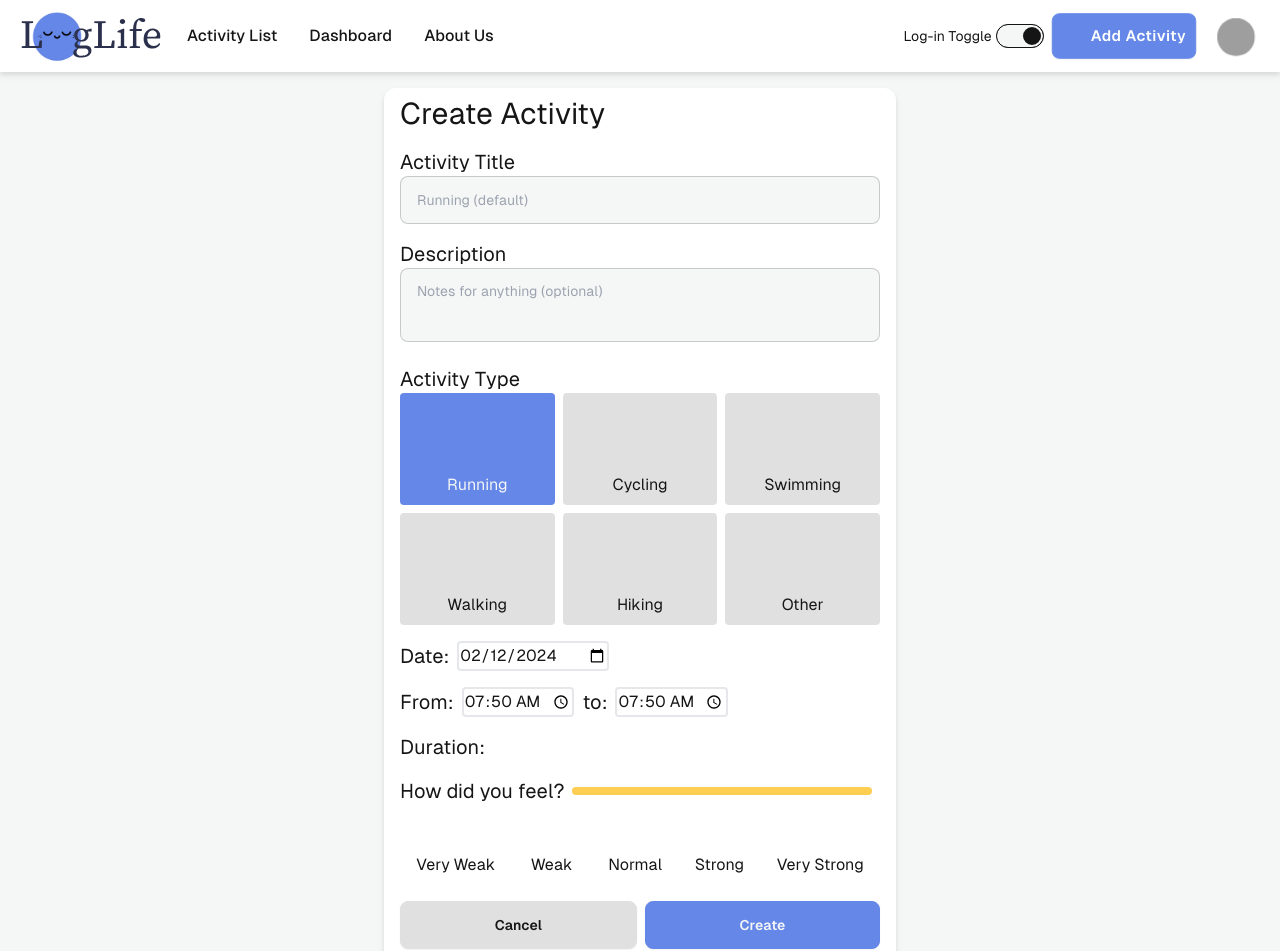
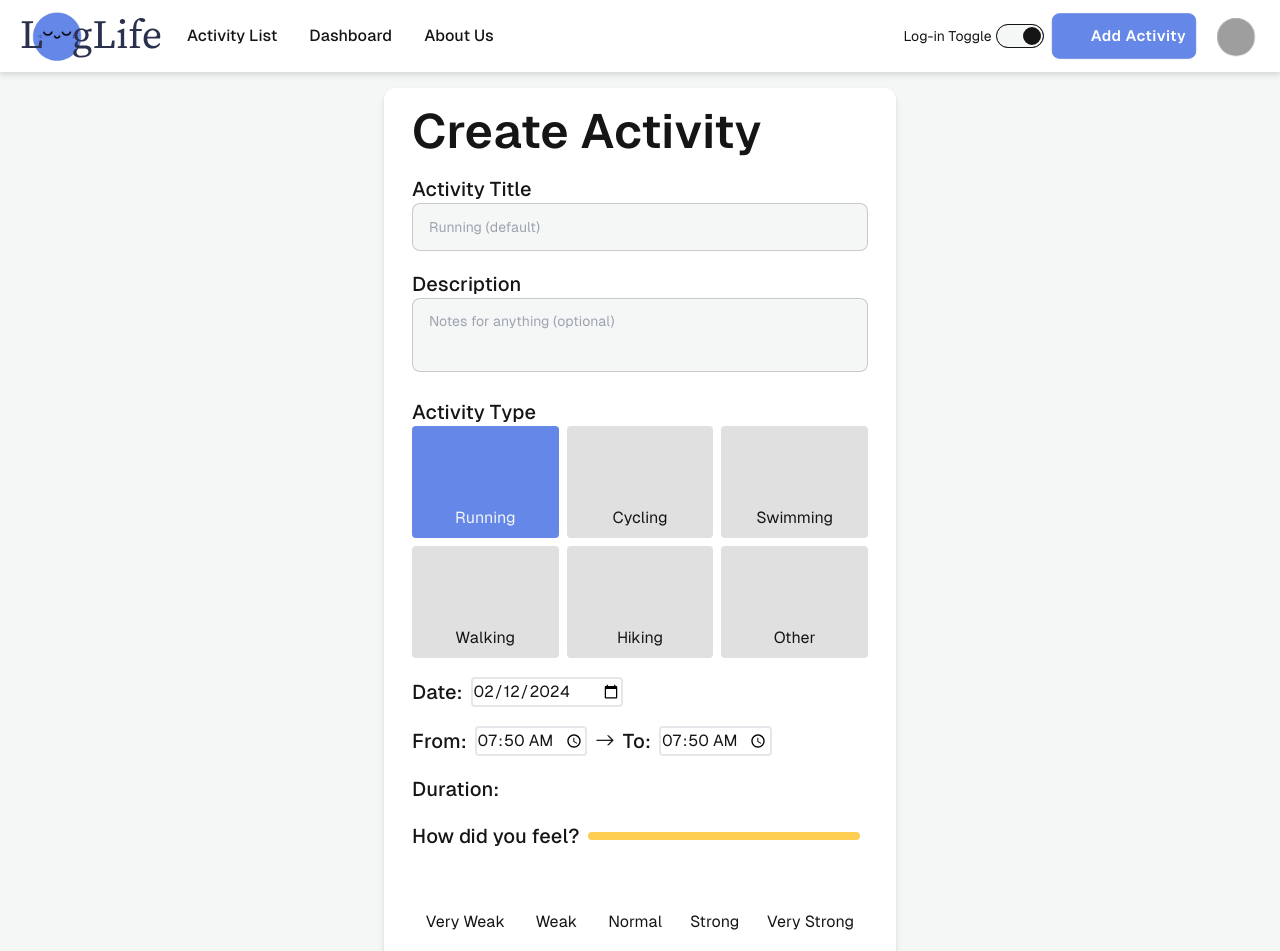
Before and after one commit to JSD6G8/frontend, a React (Vite) app: page /activities/create in a window 1280 px wide. Shown: the top 951 px of the page. Built offline with nearby package versions, Linux system fonts and the light colour scheme; grey boxes are pictures that could not be loaded.

Commit message:
style: UI fix on Activity Form

```diff
--- a/src/EditActivity.jsx
+++ b/src/EditActivity.jsx
@@ -28,7 +28,9 @@ function EditActivity() {
 
   useEffect(() => {
     const getDataById = async (id) => {
-      const response = await axios.get(`https://jsd6-loglife-backend.onrender.com/activities/${id}`);
+      const response = await axios.get(
+        `https://jsd6-loglife-backend.onrender.com/activities/${id}`,
+      );
       if (response.status === 200) {
         const data = { ...response.data };
         setTitle(data.title);
@@ -64,7 +66,10 @@ function EditActivity() {
           barometer: barometer,
         };
 
-        const response = await axios.put(`https://jsd6-loglife-backend.onrender.com/activities/${activityId}`, putData);
+        const response = await axios.put(
+          `https://jsd6-loglife-backend.onrender.com/activities/${activityId}`,
+          putData,
+        );
 
         if (response.status === 200) {
           navigate(`/activities/${activityId}`);
@@ -77,7 +82,7 @@ function EditActivity() {
 
   return (
     <Layout>
-      <div className="container mx-auto max-w-lg px-2 py-2 md:mt-4 md:rounded-xl md:bg-white md:drop-shadow-md lg:px-4">
+      <div className="container mx-auto max-w-lg px-2 py-2 md:my-4 md:rounded-xl md:bg-white md:drop-shadow-md lg:px-4">
         <main className="h-full">
           <ActivityForm
             formHeading="Edit Activity"
--- a/src/components/ActivityForm.jsx
+++ b/src/components/ActivityForm.jsx
@@ -1,8 +1,8 @@
+import PropTypes from "prop-types";
 import { useEffect } from "react";
+import { useNavigate } from "react-router-dom";
+import formatDuration from "../utils/formatDuration";
 import "./ActivityForm.css";
-import { useNavigate } from "react-router-dom";
-import PropTypes from "prop-types";
-import formatDuration from "../utils/formatDuration";
 
 function ActivityTypeLabel({ activityType, setActivityType, type, icon }) {
   return (
@@ -108,12 +108,12 @@ export default function ActivityForm({
 
   return (
     <form
-      className="flex h-full flex-col justify-between gap-4"
+      className="mx-3 my-3 flex h-full flex-col justify-between gap-4"
       onSubmit={handleSubmit}
     >
-      <h1 className="text-2xl md:text-3xl">{formHeading}</h1>
+      <h1 className="text-5xl font-semibold">{formHeading}</h1>
       <fieldset>
-        <h2 className="text-base md:text-xl">Activity Title</h2>
+        <h2 className="text-base font-medium md:text-xl">Activity Title</h2>
         <input
           className="input input-bordered w-full text-sm"
           type="text"
@@ -125,7 +125,7 @@ export default function ActivityForm({
       </fieldset>
 
       <fieldset>
-        <h2 className="text-base md:text-xl">Description</h2>
+        <h2 className="text-base font-medium md:text-xl">Description</h2>
         <textarea
           className="text-sn textarea textarea-bordered w-full resize-none"
           placeholder="Notes for anything (optional)"
@@ -135,7 +135,7 @@ export default function ActivityForm({
       </fieldset>
 
       <fieldset>
-        <h2 className="text-base md:text-xl">Activity Type</h2>
+        <h2 className="text-base font-medium md:text-xl">Activity Type</h2>
 
         <div className="grid max-w-full grid-cols-3 justify-around gap-2">
           <ActivityTypeLabel
@@ -178,7 +178,7 @@ export default function ActivityForm({
       </fieldset>
 
       <fieldset className="flex max-w-full items-center gap-2">
-        <h2 className="text-base md:text-xl">Date:</h2>
+        <h2 className="text-base font-medium md:text-xl">Date:</h2>
         <input
           className="rounded border-2"
           type="date"
@@ -193,7 +193,7 @@ export default function ActivityForm({
 
       <fieldset className="flex max-w-full flex-col justify-around">
         <div className="flex flex-row items-center gap-2">
-          <h2 className="text-base md:text-xl">From:</h2>
+          <h2 className="text-base font-medium md:text-xl">From:</h2>
           <input
             className="rounded border-2"
             type="time"
@@ -204,7 +204,8 @@ export default function ActivityForm({
               setStartTime(e.target.value);
             }}
           />
-          <span className="text-base md:text-xl">to:</span>
+          <span>{"->"}</span>
+          <span className="text-base font-medium md:text-xl">To:</span>
           <input
             className="rounded border-2"
             type="time"
@@ -222,7 +223,7 @@ export default function ActivityForm({
       </fieldset>
 
       <fieldset className="flex gap-1">
-        <h2 className="text-base md:text-xl">Duration:</h2>
+        <h2 className="text-base font-medium md:text-xl">Duration:</h2>
         <span className="text-base md:text-xl">
           {formatDuration(duration.hour, "hour", "hours")}{" "}
           {formatDuration(duration.minute, "minute", "minutes")}
@@ -231,12 +232,14 @@ export default function ActivityForm({
 
       <fieldset>
         <div className="flex flex-row items-center">
-          <h2 className="text-base md:text-xl">How did you feel?</h2>
+          <h2 className="text-base font-medium md:text-xl">
+            How did you feel?
+          </h2>
           <div
             className={`mx-2 h-2 flex-auto rounded ${barometerColorClass}`}
           ></div>
         </div>
-        <div className="flex max-w-full flex-wrap justify-around">
+        <div className="mt-3 flex max-w-full flex-wrap justify-around">
           <BarometerLabel
             barometer={barometer}
             setBarometer={setBarometer}
@@ -275,14 +278,14 @@ export default function ActivityForm({
         </div>
       </fieldset>
 
-      <div className="flex w-full justify-stretch gap-2 py-2">
+      <div className="mb-3 flex w-full justify-stretch gap-5 pb-3 ">
         <button
-          className="btn flex-auto"
+          className="btn flex-auto hover:btn-info"
           type="button"
           onClick={(e) => {
             e.preventDefault();
-            navigate(-1)}
-          }
+            navigate(-1);
+          }}
         >
           Cancel
         </button>
```
